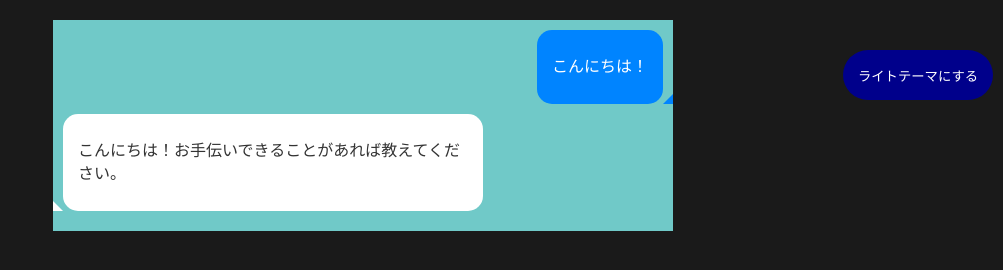
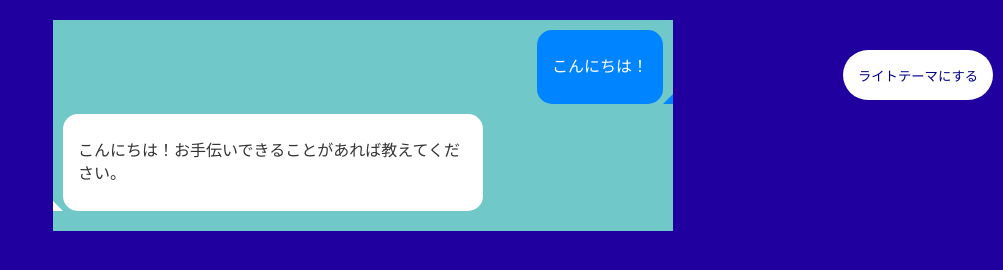
Before and after one commit to Daku-on/introduce-ChatGPT, a plain HTML site: page index.html in a window 1280 px wide. Both pictures are taken after a click on the button "ダークテーマにする". Shown: the whole page, without its empty margins (277-1280 px from the left). Drawn offline with Linux system fonts and the light colour scheme.

Commit message:
とりあえず寝る！

```diff
--- a/app.js
+++ b/app.js
@@ -4,15 +4,21 @@
 const switcher = document.querySelector('.btn');
 
 // ボタンをクリックしたときの処理
-switcher.addEventListener('click', function() {
+switcher.addEventListener('click', function () {
     document.body.classList.toggle('light-theme');
     document.body.classList.toggle('dark-theme');
 
     // ボタンのラベルを切り替える
-const className = document.body.className;
-if (className == "light-theme") { // もし現在ライトテーマの状態だったら
+    const className = document.body.className;
+   // もし現在ライトテーマの状態だったら
+   if (className == "light-theme") {
     this.textContent = "ダークテーマにする";
-} else { // もし現在ダークテーマの状態だったら
+    this.style.color = "white";
+    this.style.backgroundColor = "darkblue";
+
+   } else {  // もし現在ダークテーマの状態だったら
     this.textContent = "ライトテーマにする";
-}
+    this.style.color = "darkblue";
+    this.style.backgroundColor = "white";
+  }
 });
--- a/styles.css
+++ b/styles.css
@@ -1,12 +1,12 @@
 body {
     font-family: Yu Gothic;
-    background-color: #70c9c8;
+    /*background-color: #70c9c8;*/
   }
   .light-theme {
         background-color: #70c9c8;
   }
   .dark-theme {
-        background-color: #1a1a1a;
+        background-color: #20009f;
   }
 
   .chat-container {
```
